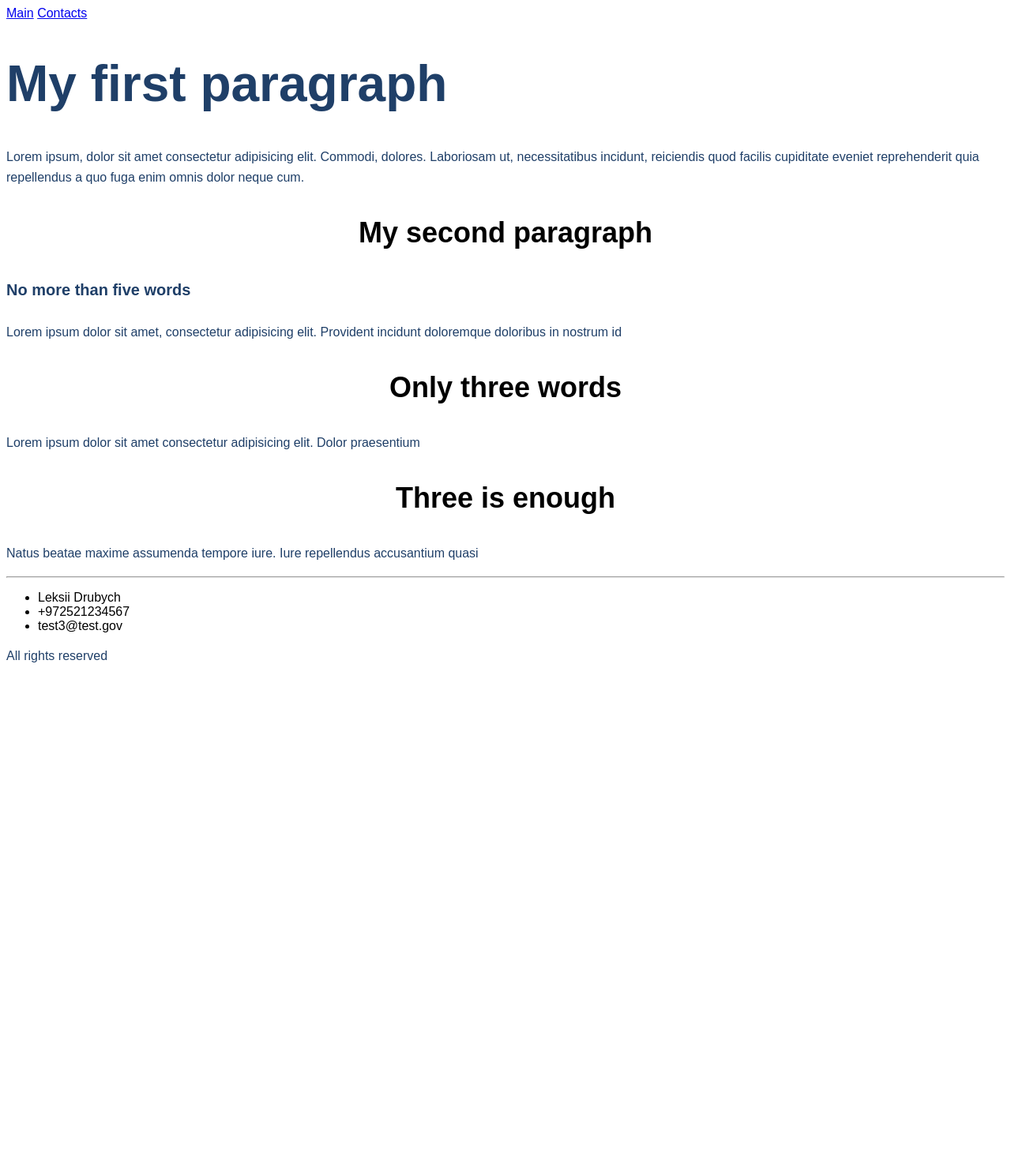
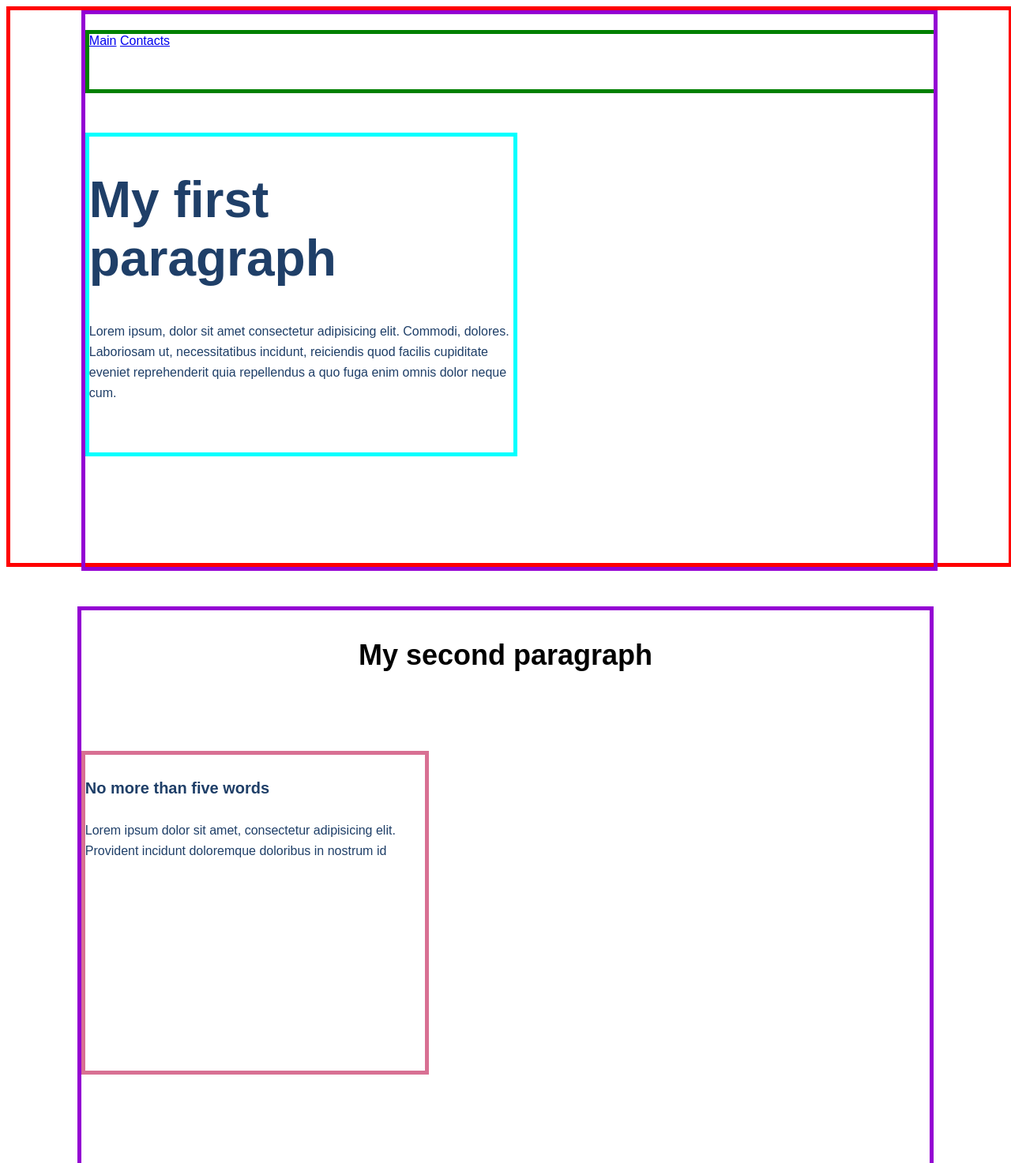
Before and after one commit to Leksiidrubych/html-cssInteractive, a plain HTML site: page index.html in a window 1280 px wide. Shown: the top 1473 px of the page at 79% size. Before the commit the page ends 860 px from the top, so only its background shows below. Drawn offline with Linux system fonts and the light colour scheme.

Commit message:
ht4 work

```diff
--- a/index.html
+++ b/index.html
@@ -8,31 +8,45 @@
     <link rel="stylesheet" href="style.css" />
   </head>
   <body>
-    <div class="block">
-      <a href="index.html">Main</a>
-      <a href="contacts.html">Contacts</a>
+    <div class="mainblock">
+      <div class="subblock">
+        <div class="menu">
+          <a class="menu__child" href="index.html">Main</a>
+          <a class="menu__child" href="contacts.html">Contacts</a>
+        </div>
+        <div class="content">
           <h1 class="heading1">My first paragraph</h1>
           <p class="paragraph">
             Lorem ipsum, dolor sit amet consectetur adipisicing elit. Commodi,
-        dolores. Laboriosam ut, necessitatibus incidunt, reiciendis quod facilis
-        cupiditate eveniet reprehenderit quia repellendus a quo fuga enim omnis
-        dolor neque cum.
+            dolores. Laboriosam ut, necessitatibus incidunt, reiciendis quod
+            facilis cupiditate eveniet reprehenderit quia repellendus a quo fuga
+            enim omnis dolor neque cum.
           </p>
         </div>
+      </div>
+    </div>
+    <div class="maincontent">
+      <div>
         <h3 class="heading3">My second paragraph</h3>
+      </div>
+      <div class="innercontentparagraph">
         <h4 class="heading4">No more than five words</h4>
         <p class="paragraph">
           Lorem ipsum dolor sit amet, consectetur adipisicing elit. Provident
           incidunt doloremque doloribus in nostrum id
         </p>
+      </div>
+    </div>
     <h3 class="heading3">Only three words</h3>
     <p class="paragraph">
       Lorem ipsum dolor sit amet consectetur adipisicing elit. Dolor praesentium
     </p>
+    <div class="footer">
+      <div class="subfooter">
         <h3 class="heading3">Three is enough</h3>
         <p class="paragraph">
-      Natus beatae maxime assumenda tempore iure. Iure repellendus accusantium
-      quasi
+          Natus beatae maxime assumenda tempore iure. Iure repellendus
+          accusantium quasi
         </p>
         <hr />
         <ul>
@@ -41,5 +55,7 @@
           <li>test3@test.gov</li>
         </ul>
         <p class="paragraph">All rights reserved</p>
+      </div>
+    </div>
   </body>
 </html>
--- a/style.css
+++ b/style.css
@@ -1,5 +1,67 @@
 * {
   font-family: sans-serif;
+}
+.mainblock {
+  height: 700px;
+  width: 100%;
+  border: 5px solid #ff0000;
+}
+.subblock {
+  height: 700px;
+  width: 85%;
+  border: 5px solid #9400d3;
+  margin-left: auto;
+  margin-right: auto;
+  background-origin: border-box;
+  overflow: hidden;
+}
+.menu {
+  width: 100%;
+  height: 70px;
+  margin-top: 20px;
+  border: 5px solid #008000;
+}
+.content {
+  width: 50%;
+  height: 400px;
+  margin-top: 50px;
+  border: 5px solid #00ffff;
+  overflow: hidden;
+}
+.maincontent {
+  height: 700px;
+  width: 85%;
+  border: 5px solid #9400d3;
+  margin-top: 50px;
+  margin-left: auto;
+  margin-right: auto;
+  background-origin: border-box;
+  overflow: hidden;
+}
+.maincontent:first-child {
+  text-align: center;
+}
+.innercontentparagraph {
+  width: 40%;
+  height: 400px;
+  margin-top: 100px;
+  border: 5px solid #d87093;
+  overflow: hidden;
+}
+.footer {
+  height: 500px;
+  background-color: grey;
+  width: 100%;
+  border: 5px solid #ff0000;
+}
+.subfooter {
+  height: 500px;
+  width: 85%;
+  border: 5px solid #ffff00;
+  margin-left: auto;
+  margin-right: auto;
+  background-origin: border-box;
+  overflow: hidden;
 }
 .paragraph {
   font-size: 16px;
```
Also changed, not shown: 1 other file. Lines whose indentation alone changed are shown as unchanged.
